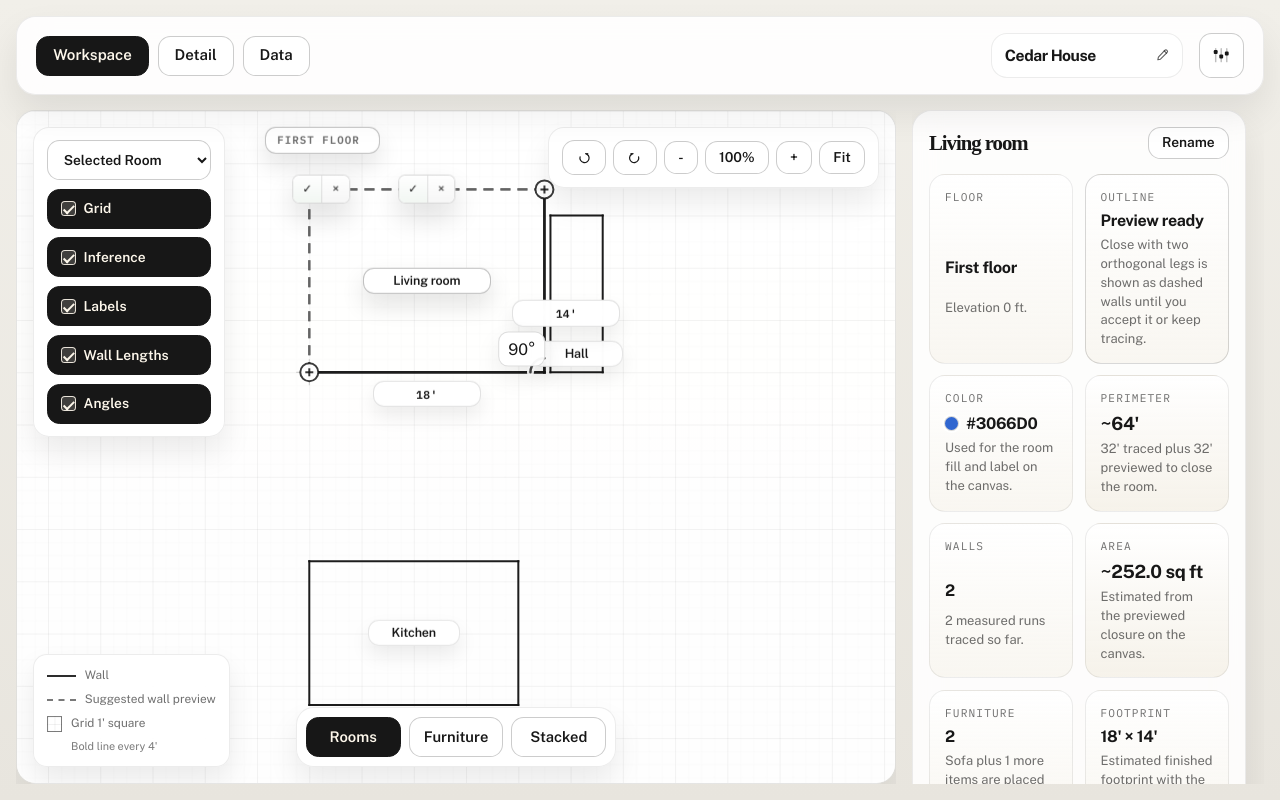
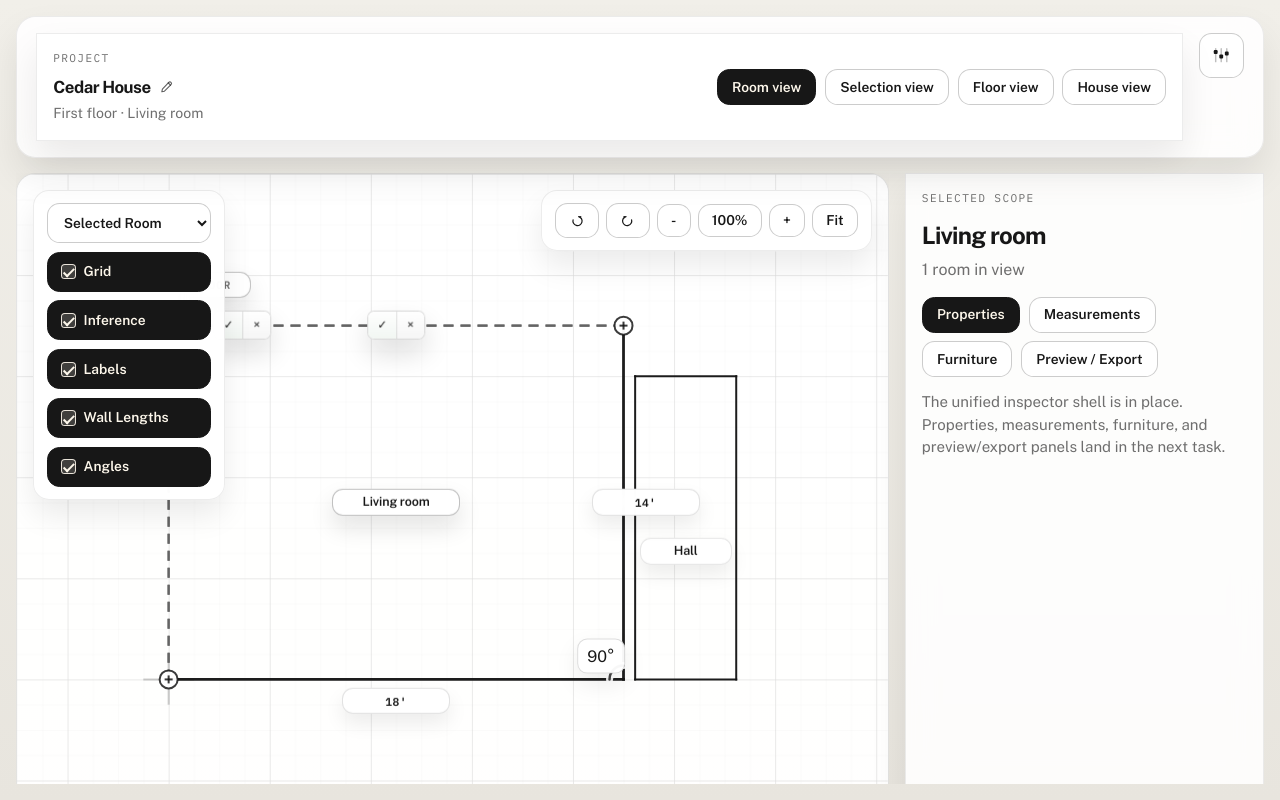
Before and after one commit to miltoncs/easy-floorplan, a React (Vite) app: page /workspace in a window 1280 px wide. Built offline with nearby package versions, Linux system fonts and the light colour scheme; a web font is replaced by a local one.

Commit message:
feat: add unified cockpit shell

```diff
--- a/src/App.css
+++ b/src/App.css
@@ -40,6 +40,10 @@
   align-items: center;
   justify-content: space-between;
   gap: 0.8rem 1.2rem;
+}
+
+.cockpit-header-main {
+  align-items: stretch;
 }
 
 .app-header-workspace {
@@ -367,6 +371,87 @@
   overflow: hidden;
 }
 
+.cockpit-page {
+  min-height: 100%;
+  display: grid;
+}
+
+.cockpit-topbar {
+  width: 100%;
+  min-width: 0;
+  display: grid;
+  grid-template-columns: minmax(0, 1fr) auto;
+  gap: 1rem;
+  align-items: center;
+  padding: 0.95rem 1rem;
+}
+
+.cockpit-topbar__identity {
+  min-width: 0;
+  display: grid;
+  gap: 0.2rem;
+}
+
+.cockpit-topbar__identity-row {
+  display: flex;
+  align-items: center;
+  gap: 0.55rem;
+}
+
+.cockpit-topbar__identity-row strong {
+  min-width: 0;
+  overflow: hidden;
+  text-overflow: ellipsis;
+  white-space: nowrap;
+  font-family: 'Public Sans', sans-serif;
+  font-size: 1.05rem;
+  letter-spacing: -0.03em;
+}
+
+.cockpit-topbar__meta {
+  color: var(--ink-muted);
+  font-size: 0.88rem;
+}
+
+.cockpit-topbar__scope {
+  display: flex;
+  flex-wrap: wrap;
+  justify-content: flex-end;
+  gap: 0.55rem;
+}
+
+.scope-chip {
+  display: inline-flex;
+  align-items: center;
+  justify-content: center;
+  padding: 0.58rem 0.88rem;
+  border: 1px solid var(--line-strong);
+  border-radius: var(--radius-control);
+  background: rgba(255, 255, 255, 0.84);
+  color: var(--ink);
+  font-family: 'Public Sans', sans-serif;
+  font-size: var(--ui-font-size-sm);
+  font-weight: 600;
+  line-height: 1.1;
+  cursor: pointer;
+  transition:
+    transform 160ms ease,
+    background 160ms ease,
+    border-color 160ms ease,
+    box-shadow 160ms ease;
+}
+
+.scope-chip:hover {
+  transform: translateY(-1px);
+  border-color: rgba(23, 23, 23, 0.26);
+}
+
+.scope-chip.active {
+  background: var(--ink);
+  color: #fdf7eb;
+  border-color: var(--ink);
+}
+
 .app-settings-dialog {
   width: min(100%, 42rem);
 }
@@ -469,6 +554,73 @@
   min-height: 0;
   grid-template-rows: minmax(0, 1fr);
   overflow: hidden;
+}
+
+.cockpit-layout {
+  min-height: 0;
+  display: grid;
+  grid-template-columns: minmax(0, 1.75fr) minmax(320px, 0.72fr);
+  gap: 1rem;
+}
+
+.cockpit-stage-shell {
+  min-height: 0;
+  min-width: 0;
+  display: flex;
+  overflow: hidden;
+}
+
+.cockpit-inspector {
+  min-height: 0;
+  min-width: 0;
+  display: grid;
+  align-content: start;
+  gap: 0.9rem;
+  padding: 1rem;
+  overflow: auto;
+}
+
+.cockpit-inspector__section {
+  display: grid;
+  gap: 0.35rem;
+}
+
+.cockpit-inspector__section h2 {
+  margin: 0;
+  font-family: 'Public Sans', sans-serif;
+  letter-spacing: -0.035em;
+}
+
+.cockpit-inspector__summary {
+  margin: 0;
+  color: var(--ink-muted);
+}
+
+.cockpit-inspector__tablist {
+  display: flex;
+  flex-wrap: wrap;
+  gap: 0.55rem;
+}
+
+.cockpit-inspector__tab {
+  display: inline-flex;
+  align-items: center;
+  justify-content: center;
+  padding: 0.58rem 0.88rem;
+  border: 1px solid var(--line-strong);
+  border-radius: var(--radius-control);
+  background: rgba(255, 255, 255, 0.82);
+  color: var(--ink);
+  font-family: 'Public Sans', sans-serif;
+  font-size: var(--ui-font-size-sm);
+  font-weight: 600;
+  line-height: 1.1;
+}
+
+.cockpit-inspector__tab.active {
+  background: var(--ink);
+  color: #fdf7eb;
+  border-color: var(--ink);
 }
 
 .detail-page,
@@ -2147,6 +2299,7 @@ code {
   .workspace-grid,
   .detail-grid,
   .data-grid,
+  .cockpit-layout,
   .app-header {
     grid-template-columns: 1fr;
   }
@@ -2261,6 +2414,18 @@ code {
     padding-right: 0;
   }
 
+  .cockpit-layout {
+    grid-template-columns: 1fr;
+  }
+
+  .cockpit-topbar {
+    grid-template-columns: 1fr;
+  }
+
+  .cockpit-topbar__scope {
+    justify-content: flex-start;
+  }
+
   .page-shell {
     overflow: visible;
   }
--- a/src/App.tsx
+++ b/src/App.tsx
@@ -1,14 +1,12 @@
 import { useEffect, useLayoutEffect, useRef, useState } from 'react'
-import { BrowserRouter, Navigate, NavLink, Route, Routes, useLocation, useNavigate } from 'react-router-dom'
+import { BrowserRouter, Navigate, Route, Routes, useLocation, useNavigate } from 'react-router-dom'
 import './App.css'
 import { AppSettingsDialog } from './components/AppSettingsDialog'
 import { CanvasContextMenu } from './components/CanvasContextMenu'
+import { CockpitTopBar } from './components/CockpitTopBar'
 import { EditorDialogs } from './components/EditorDialogs'
-import { WorkspaceHeaderControls } from './components/WorkspaceHeaderControls'
 import { EditorProvider, useEditor } from './context/EditorContext'
-import { DataPage } from './pages/DataPage'
-import { DetailPage } from './pages/DetailPage'
-import { WorkspacePage } from './pages/WorkspacePage'
+import { CockpitPage } from './pages/CockpitPage'
 
 function App() {
   return (
@@ -27,7 +25,6 @@ function AppShell() {
   const [menuOpen, setMenuOpen] = useState(false)
   const [settingsOpen, setSettingsOpen] = useState(false)
   const menuRef = useRef<HTMLDivElement | null>(null)
-  const isWorkspaceRoute = location.pathname === '/workspace'
 
   useLayoutEffect(() => {
     window.scrollTo(0, 0)
@@ -51,24 +48,8 @@ function AppShell() {
   return (
     <div className="app-shell">
       <header className="app-header">
-        <div className="app-header-main">
-          <nav aria-label="Primary" className="primary-nav">
-            <NavLink className={({ isActive }) => (isActive ? 'nav-pill active' : 'nav-pill')} to="/workspace">
-              Workspace
-            </NavLink>
-            <NavLink className={({ isActive }) => (isActive ? 'nav-pill active' : 'nav-pill')} to="/detail">
-              Detail
-            </NavLink>
-            <NavLink className={({ isActive }) => (isActive ? 'nav-pill active' : 'nav-pill')} to="/data">
-              Data
-            </NavLink>
-          </nav>
-
-          {isWorkspaceRoute ? (
-            <div className="app-header-workspace">
-              <WorkspaceHeaderControls />
-            </div>
-          ) : null}
+        <div className="app-header-main cockpit-header-main">
+          <CockpitTopBar />
         </div>
 
         <div className="app-header-actions" ref={menuRef}>
@@ -126,9 +107,9 @@ function AppShell() {
       <main className="page-shell">
         <Routes>
           <Route element={<Navigate replace to="/workspace" />} path="/" />
-          <Route element={<WorkspacePage />} path="/workspace" />
-          <Route element={<DetailPage />} path="/detail" />
-          <Route element={<DataPage />} path="/data" />
+          <Route element={<CockpitPage />} path="/workspace" />
+          <Route element={<CockpitPage />} path="/detail" />
+          <Route element={<CockpitPage />} path="/data" />
         </Routes>
       </main>
 
--- /dev/null
+++ b/src/components/CockpitTopBar.tsx
@@ -0,0 +1,77 @@
+import { useEditor } from '../context/EditorContext'
+import { summarizeViewScope } from '../lib/viewScope'
+
+const VIEW_SCOPE_OPTIONS = [
+  { kind: 'room', label: 'Room view' },
+  { kind: 'selection', label: 'Selection view' },
+  { kind: 'floor', label: 'Floor view' },
+  { kind: 'house', label: 'House view' },
+] as const
+
+export function CockpitTopBar() {
+  const { activeFloor, activeStructure, draft, resolvedViewScope, actions } = useEditor()
+  const viewScopeSummary = summarizeViewScope(resolvedViewScope)
+
+  return (
+    <div className="cockpit-topbar panel-card">
+      <div className="cockpit-topbar__identity">
+        <span className="panel-kicker">Project</span>
+        <div className="cockpit-topbar__identity-row">
+          <strong>{activeStructure?.name ?? 'No structure'}</strong>
+          {activeStructure ? (
+            <button
+              aria-label="Rename structure"
+              className="workspace-structure-title__edit"
+              onClick={() => actions.openRenameDialog('structure', { structureId: activeStructure.id })}
+              type="button"
+            >
+              <PencilIcon />
+            </button>
+          ) : null}
+        </div>
+        <span className="cockpit-topbar__meta">
+          {activeFloor?.name ?? 'No floor'} · {viewScopeSummary}
+        </span>
+      </div>
+
+      <div aria-label="View scope" className="cockpit-topbar__scope" role="toolbar">
+        {VIEW_SCOPE_OPTIONS.map((option) => {
+          const active = draft.viewScope.kind === option.kind
+          const nextScope =
+            option.kind === 'floor'
+              ? { kind: 'floor' as const, floorId: activeFloor?.id ?? draft.activeFloorId }
+              : option.kind === 'house'
+                ? { kind: 'house' as const, structureId: activeStructure?.id ?? draft.activeStructureId }
+                : { kind: option.kind }
+
+          return (
+            <button
+              aria-pressed={active}
+              className={active ? 'scope-chip active' : 'scope-chip'}
+              key={option.kind}
+              onClick={() => actions.setViewScope(nextScope)}
+              type="button"
+            >
+              {option.label}
+            </button>
+          )
+        })}
+      </div>
+    </div>
+  )
+}
+
+function PencilIcon() {
+  return (
+    <svg aria-hidden="true" className="pencil-icon" fill="none" viewBox="0 0 16 16">
+      <path
+        d="M10.85 2.65a1.75 1.75 0 0 1 2.5 0l.01.01a1.77 1.77 0 0 1 0 2.5l-7.3 7.29-2.92.63.64-2.92 7.07-7.51Z"
+        stroke="currentColor"
+        strokeLinecap="round"
+        strokeLinejoin="round"
+        strokeWidth="1.2"
+      />
+      <path d="m10.25 3.25 2.5 2.5" stroke="currentColor" strokeLinecap="round" strokeLinejoin="round" strokeWidth="1.2" />
+    </svg>
+  )
+}
--- /dev/null
+++ b/src/pages/CockpitPage.tsx
@@ -0,0 +1,49 @@
+import { FloorplanCanvas } from '../components/FloorplanCanvas'
+import { useEditor } from '../context/EditorContext'
+
+const INSPECTOR_TABS = ['Properties', 'Measurements', 'Furniture', 'Preview / Export'] as const
+
+export function CockpitPage() {
+  const { activeFloor, activeStructure, resolvedViewScope, selectedRoom } = useEditor()
+
+  return (
+    <section className="cockpit-page">
+      <div className="cockpit-layout">
+        <div className="cockpit-stage-shell">
+          <FloorplanCanvas />
+        </div>
+
+        <aside className="cockpit-inspector panel-card" aria-label="Inspector">
+          <div className="cockpit-inspector__section">
+            <p className="panel-kicker">Selected scope</p>
+            <h2>{selectedRoom?.name ?? activeFloor?.name ?? activeStructure?.name ?? 'Workspace'}</h2>
+            <p className="cockpit-inspector__summary">
+              {resolvedViewScope.rooms.length} room{resolvedViewScope.rooms.length === 1 ? '' : 's'} in view
+            </p>
+          </div>
+
+          <div aria-label="Inspector tabs" className="cockpit-inspector__tablist" role="tablist">
+            {INSPECTOR_TABS.map((tab, index) => (
+              <button
+                aria-selected={index === 0}
+                className={index === 0 ? 'cockpit-inspector__tab active' : 'cockpit-inspector__tab'}
+                key={tab}
+                role="tab"
+                type="button"
+              >
+                {tab}
+              </button>
+            ))}
+          </div>
+
+          <div className="cockpit-inspector__section">
+            <p className="empty-state">
+              The unified inspector shell is in place. Properties, measurements, furniture, and preview/export panels land
+              in the next task.
+            </p>
+          </div>
+        </aside>
+      </div>
+    </section>
+  )
+}
```
Also changed, not shown: 1 other file (tests, documents, lock files or other folders).
